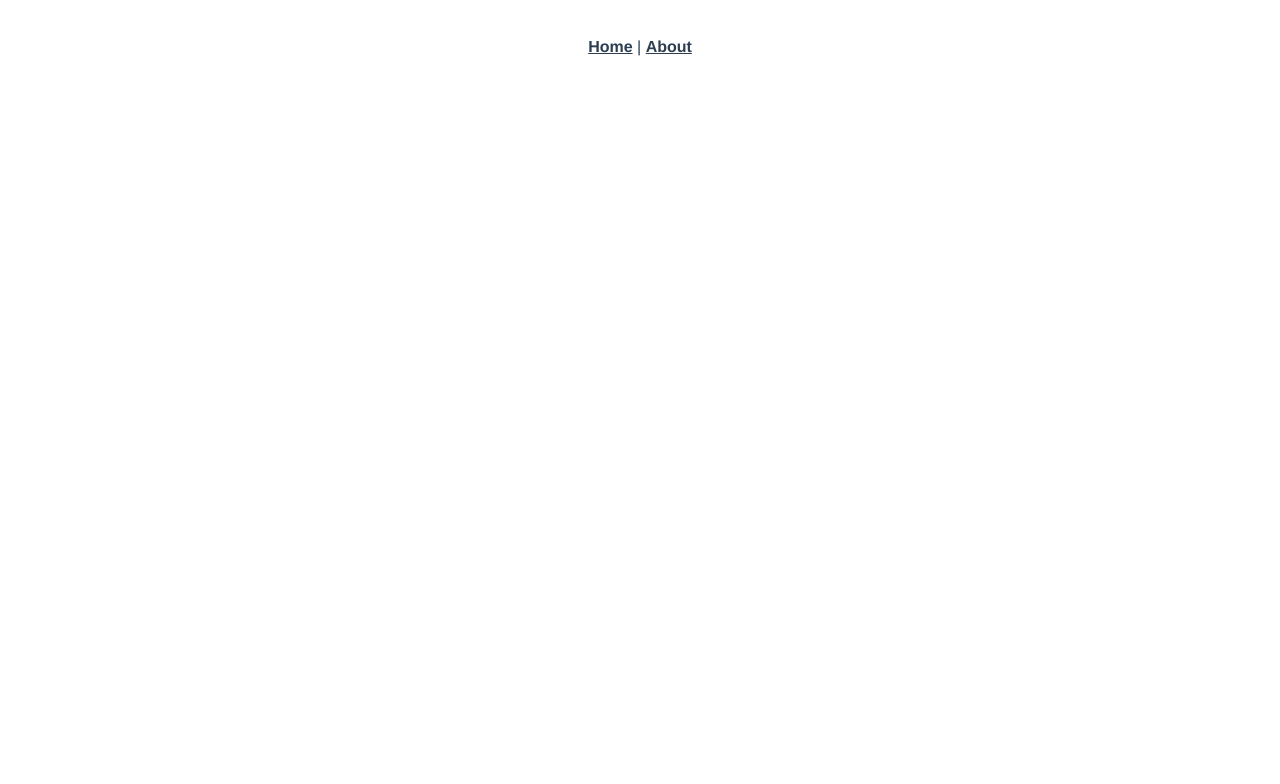
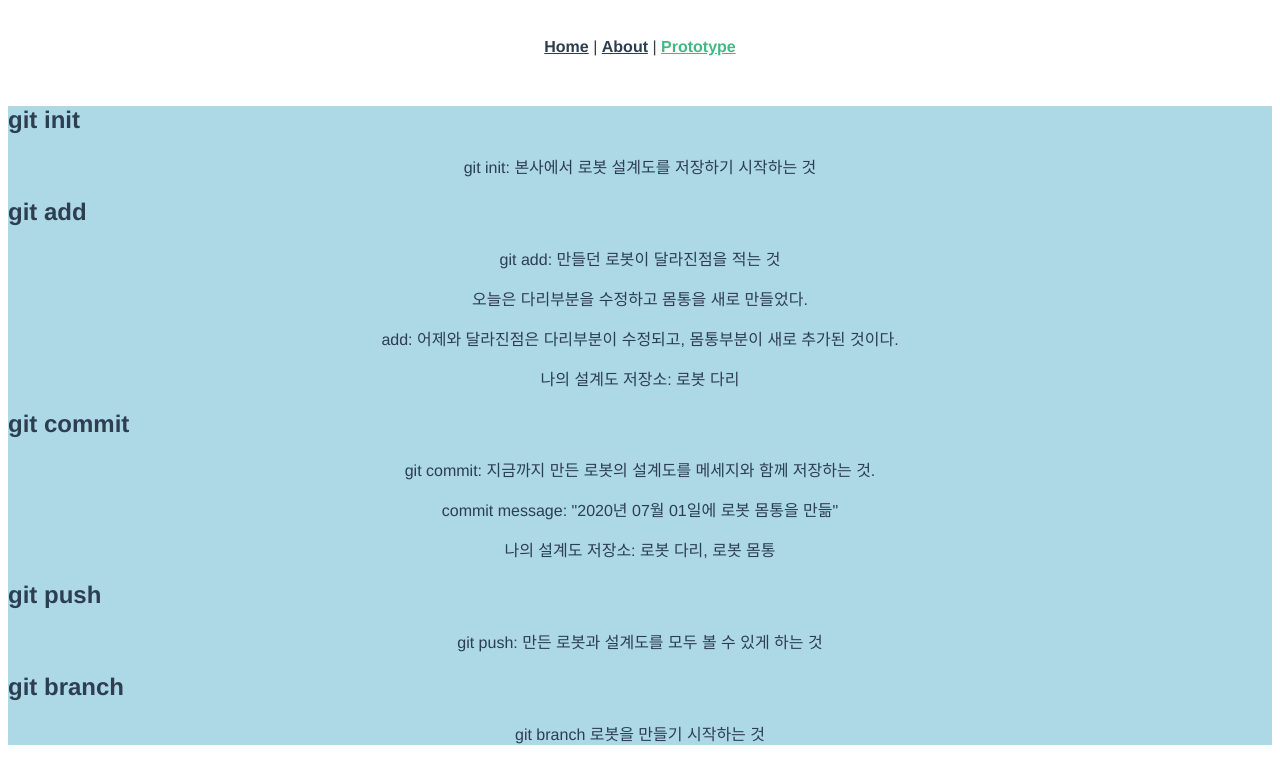
Before and after one commit to emplam27/git-tutorial-vue, a Vue app in the folder git_tutorial/: page /prototype in a window 1280 px wide. Shown: the top 784 px of the page. Built offline with nearby package versions, Linux system fonts and the light colour scheme.

Commit message:
prototype_Initial_commit

```diff
--- a/git_tutorial/package.json
+++ b/git_tutorial/package.json
@@ -9,6 +9,7 @@
   },
   "dependencies": {
     "core-js": "^3.6.5",
+    "i": "^0.3.6",
     "vue": "^2.6.11",
     "vue-router": "^3.2.0"
   },
--- a/git_tutorial/src/App.vue
+++ b/git_tutorial/src/App.vue
@@ -2,7 +2,8 @@
   <div id="app">
     <div id="nav">
       <router-link to="/">Home</router-link> |
-      <router-link to="/about">About</router-link>
+      <router-link to="/about">About</router-link> |
+      <router-link to="/prototype">Prototype</router-link>
     </div>
     <router-view/>
   </div>
--- a/git_tutorial/src/router/index.js
+++ b/git_tutorial/src/router/index.js
@@ -1,6 +1,8 @@
 import Vue from 'vue'
 import VueRouter from 'vue-router'
 import Home from '../views/Home.vue'
+
+import Prototype from '@/views/Prototype.vue'
 
 Vue.use(VueRouter)
 
@@ -17,7 +19,12 @@ Vue.use(VueRouter)
     // this generates a separate chunk (about.[hash].js) for this route
     // which is lazy-loaded when the route is visited.
     component: () => import(/* webpackChunkName: "about" */ '../views/About.vue')
-  }
+  },
+  {
+    path: '/prototype',
+    name: 'Prototype',
+    component: Prototype
+  },
 ]
 
 const router = new VueRouter({
--- /dev/null
+++ b/git_tutorial/src/views/Prototype.vue
@@ -0,0 +1,43 @@
+<template>
+  <section>
+    <h2 class="section__title">git init</h2>
+      <div>
+        <p>git init: 본사에서 로봇 설계도를 저장하기 시작하는 것</p>
+      </div>
+    <h2 class="section__title">git add</h2>
+      <div>
+        <p>git add: 만들던 로봇이 달라진점을 적는 것</p>
+        <p>오늘은 다리부분을 수정하고 몸통을 새로 만들었다.</p>
+        <p>add: 어제와 달라진점은 다리부분이 수정되고, 몸통부분이 새로 추가된 것이다.</p>
+        <p>나의 설계도 저장소: 로봇 다리</p>
+      </div>
+    <h2 class="section__title">git commit</h2>
+      <div>
+        <p>git commit: 지금까지 만든 로봇의 설계도를 메세지와 함께 저장하는 것.</p>
+        <p>commit message: "2020년 07월 01일에 로봇 몸통을 만듦"</p>
+        <p>나의 설계도 저장소: 로봇 다리, 로봇 몸통</p>
+      </div>
+    <h2 class="section__title">git push</h2>
+      <div>
+        <p>git push: 만든 로봇과 설계도를 모두 볼 수 있게 하는 것</p>
+      </div>
+    <h2 class="section__title">git branch</h2>
+      <div>
+        <p>git branch 로봇을 만들기 시작하는 것</p>
+      </div>
+  </section>
+</template>
+
+<script>
+export default {};
+</script>
+
+<style>
+section {
+  background: lightblue;
+}
+
+.section__title {
+  text-align: left;
+}
+</style>
```
Also changed, not shown: 1 other file (tests, documents, lock files or other folders).
